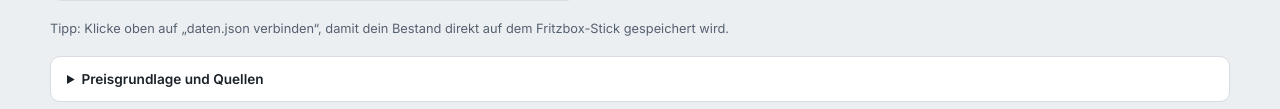
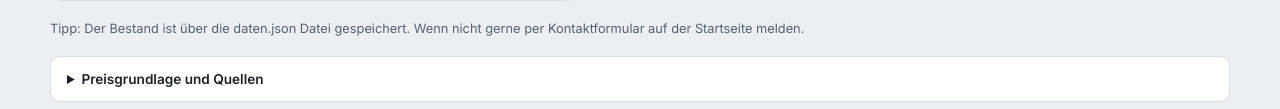
Before and after one commit to Prexi1201/kartonfinder, a plain HTML site: page kartonfinder.html in a window 1280 px wide. Shown: the part 919-1028 px from the top of the page. Drawn offline with Linux system fonts and the light colour scheme.

Commit message:
Update kartonfinder.html

```diff
--- a/kartonfinder.html
+++ b/kartonfinder.html
@@ -609,7 +609,7 @@ document.addEventListener("DOMContentLoaded", async () => {
   function initStore() {
     try { items = JSON.parse(localStorage.getItem(LS_KEY) || "[]") || []; } catch (e) { items = []; }
     loaded = true;
-    $("#storeNote").textContent = "Tipp: Klicke oben auf „daten.json verbinden“, damit dein Bestand direkt auf dem Fritzbox-Stick gespeichert wird.";
+    $("#storeNote").textContent = "Tipp: Der Bestand ist über die daten.json Datei gespeichert. Wenn nicht gerne per Kontaktformular auf der Startseite melden.";
     renderAll();
   }
 
```
